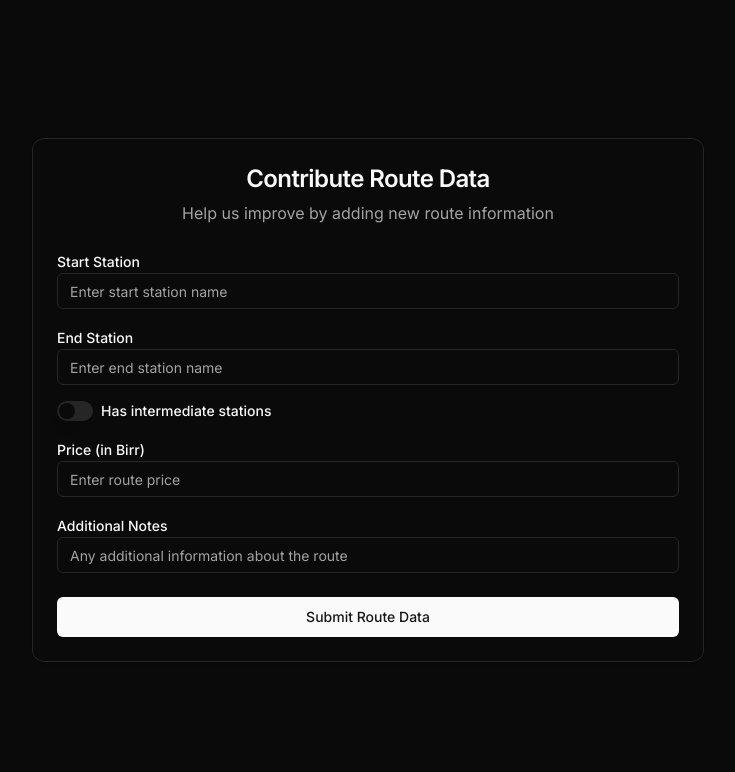
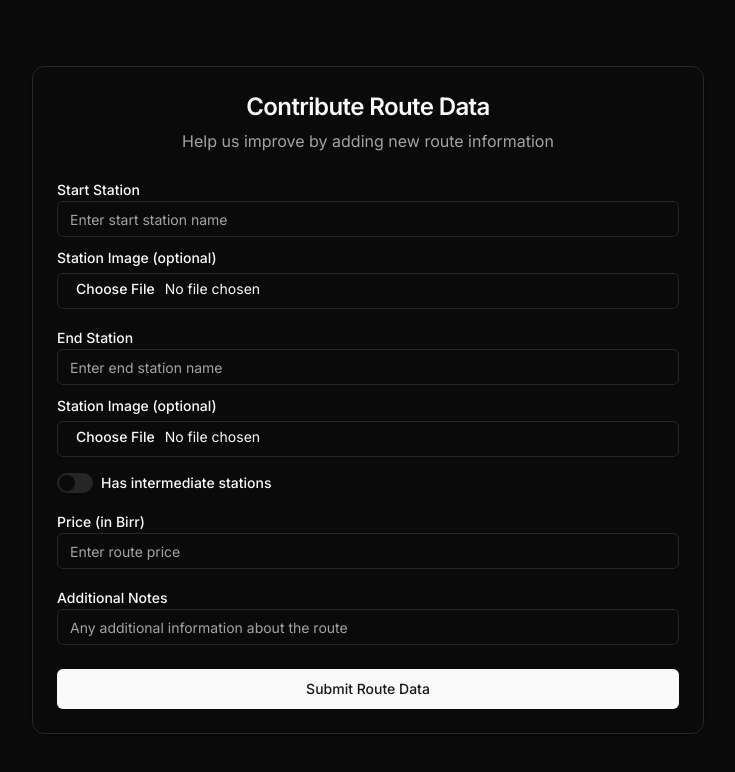
Before and after one commit to Samuel-Fikre/Redat, a Next.js app: page /contribute in a window 1280 px wide. Shown: the top 772 px of the page, without its empty margins (272-1007 px from the left). Built offline with nearby package versions, Linux system fonts and the light colour scheme.

Commit message:
photo contribution

```diff
--- a/src/app/contribute/page.tsx
+++ b/src/app/contribute/page.tsx
@@ -1,12 +1,14 @@
 "use client"
 
-import { useState } from "react"
+import { useState, useRef } from "react"
 import { motion } from "framer-motion"
 import { Button } from "@/components/ui/button"
 import { Input } from "@/components/ui/input"
 import { Label } from "@/components/ui/label"
 import { Switch } from "@/components/ui/switch"
 import { Card, CardContent, CardHeader, CardTitle } from "@/components/ui/card"
+import Image from "next/image"
+
 
 const slideIn = (direction: string, type: string, delay: number, duration: number) => ({
   hidden: {
@@ -26,8 +28,25 @@ const slideIn = (direction: string, type: string, delay: number, duration: numbe
 });
 
 export default function ContributePage() {
+  const formRef = useRef<HTMLFormElement>(null)
   const [hasIntermediateStations, setHasIntermediateStations] = useState(false)
   const [intermediateStations, setIntermediateStations] = useState([''])
+  const [isSubmitting, setIsSubmitting] = useState(false)
+  const [submitError, setSubmitError] = useState("")
+  const [submitSuccess, setSubmitSuccess] = useState(false)
+  const [startStationPreview, setStartStationPreview] = useState<string | null>(null)
+  const [endStationPreview, setEndStationPreview] = useState<string | null>(null)
+
+  const handleImageChange = (e: React.ChangeEvent<HTMLInputElement>, setPreview: (preview: string | null) => void) => {
+    const file = e.target.files?.[0]
+    if (file) {
+      const reader = new FileReader()
+      reader.onloadend = () => {
+        setPreview(reader.result as string)
+      }
+      reader.readAsDataURL(file)
+    }
+  }
 
   const addIntermediateStation = () => {
     setIntermediateStations([...intermediateStations, ''])
@@ -38,6 +57,47 @@ export default function ContributePage() {
     setIntermediateStations(newStations)
   }
 
+  const resetForm = () => {
+    if (formRef.current) {
+      formRef.current.reset()
+    }
+    setHasIntermediateStations(false)
+    setIntermediateStations([''])
+    setStartStationPreview(null)
+    setEndStationPreview(null)
+  }
+
+  const handleSubmit = async (e: React.FormEvent<HTMLFormElement>) => {
+    e.preventDefault()
+    setIsSubmitting(true)
+    setSubmitError("")
+    setSubmitSuccess(false)
+
+    const formData = new FormData(e.currentTarget)
+
+    try {
+      const response = await fetch("http://localhost:8080/api/contribute", {
+        method: "POST",
+        body: formData,
+        mode: "cors",
+      })
+
+      const data = await response.json()
+
+      if (response.ok) {
+        setSubmitSuccess(true)
+        resetForm()
+      } else {
+        throw new Error(data.error || "Failed to submit form")
+      }
+    } catch (error) {
+      console.error("Form submission error:", error)
+      setSubmitError("Failed to submit form. Please try again.")
+    } finally {
+      setIsSubmitting(false)
+    }
+  }
+
   return (
     <main className="flex min-h-screen flex-col items-center justify-center p-4 bg-background">
       <Card className="w-full max-w-2xl">
@@ -46,15 +106,24 @@ export default function ContributePage() {
           <p className="text-center text-muted-foreground">
             Help us improve by adding new route information
           </p>
+          {submitError && (
+            <p className="text-center text-red-500 mt-2">{submitError}</p>
+          )}
+          {submitSuccess && (
+            <p className="text-center text-green-500 mt-2">
+              Thank you for your contribution!
+            </p>
+          )}
         </CardHeader>
         <CardContent>
           <motion.form
+            ref={formRef}
             variants={slideIn('left', '', 0, 1)}
             initial="hidden"
             animate="show"
-            action="https://formspree.io/f/movqvqbp"
-            method="POST"
+            onSubmit={handleSubmit}
             className="space-y-6"
+            encType="multipart/form-data"
           >
             <div className="space-y-4">
               <div>
@@ -65,6 +134,28 @@ export default function ContributePage() {
                   placeholder="Enter start station name"
                   required
                 />
+                <div className="mt-2">
+                  <Label htmlFor="startStationImage">Station Image (optional)</Label>
+                  <Input
+                    id="startStationImage"
+                    name="startStationImage"
+                    type="file"
+                    accept="image/*"
+                    onChange={(e) => handleImageChange(e, setStartStationPreview)}
+                    className="mt-1"
+                  />
+                  {startStationPreview && (
+                    <div className="mt-2">
+                      <Image
+                        src={startStationPreview}
+                        alt="Start station preview"
+                        width={128}
+                        height={128}
+                        className="object-cover rounded-lg"
+                      />
+                    </div>
+                  )}
+                </div>
               </div>
 
               <div>
@@ -75,6 +166,28 @@ export default function ContributePage() {
                   placeholder="Enter end station name"
                   required
                 />
+                <div className="mt-2">
+                  <Label htmlFor="endStationImage">Station Image (optional)</Label>
+                  <Input
+                    id="endStationImage"
+                    name="endStationImage"
+                    type="file"
+                    accept="image/*"
+                    onChange={(e) => handleImageChange(e, setEndStationPreview)}
+                    className="mt-1"
+                  />
+                  {endStationPreview && (
+                    <div className="mt-2">
+                      <Image
+                        src={endStationPreview}
+                        alt="End station preview"
+                        width={128}
+                        height={128}
+                        className="object-cover rounded-lg"
+                      />
+                    </div>
+                  )}
+                </div>
               </div>
 
               <div className="flex items-center space-x-2">
@@ -139,8 +252,8 @@ export default function ContributePage() {
               </div>
             </div>
 
-            <Button type="submit" className="w-full">
-              Submit Route Data
+            <Button type="submit" className="w-full" disabled={isSubmitting}>
+              {isSubmitting ? "Submitting..." : "Submit Route Data"}
             </Button>
           </motion.form>
         </CardContent>
```
